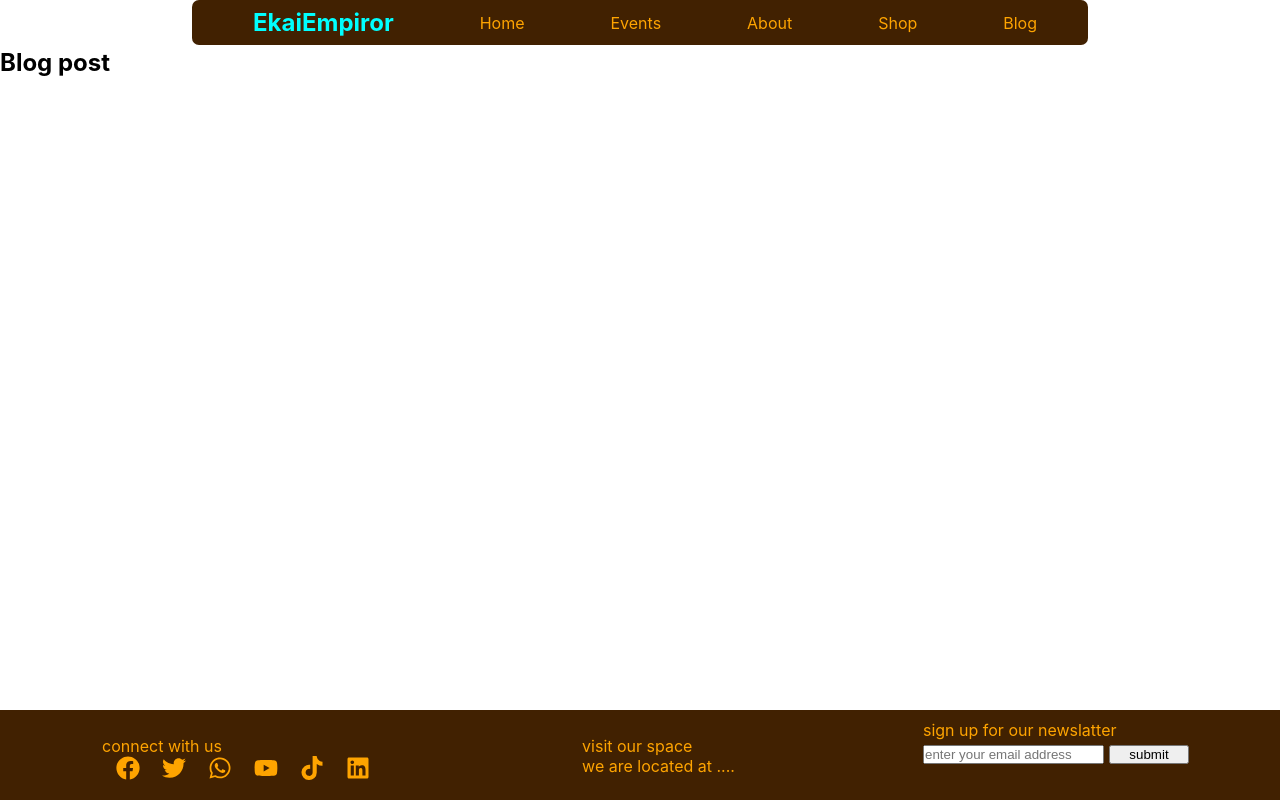
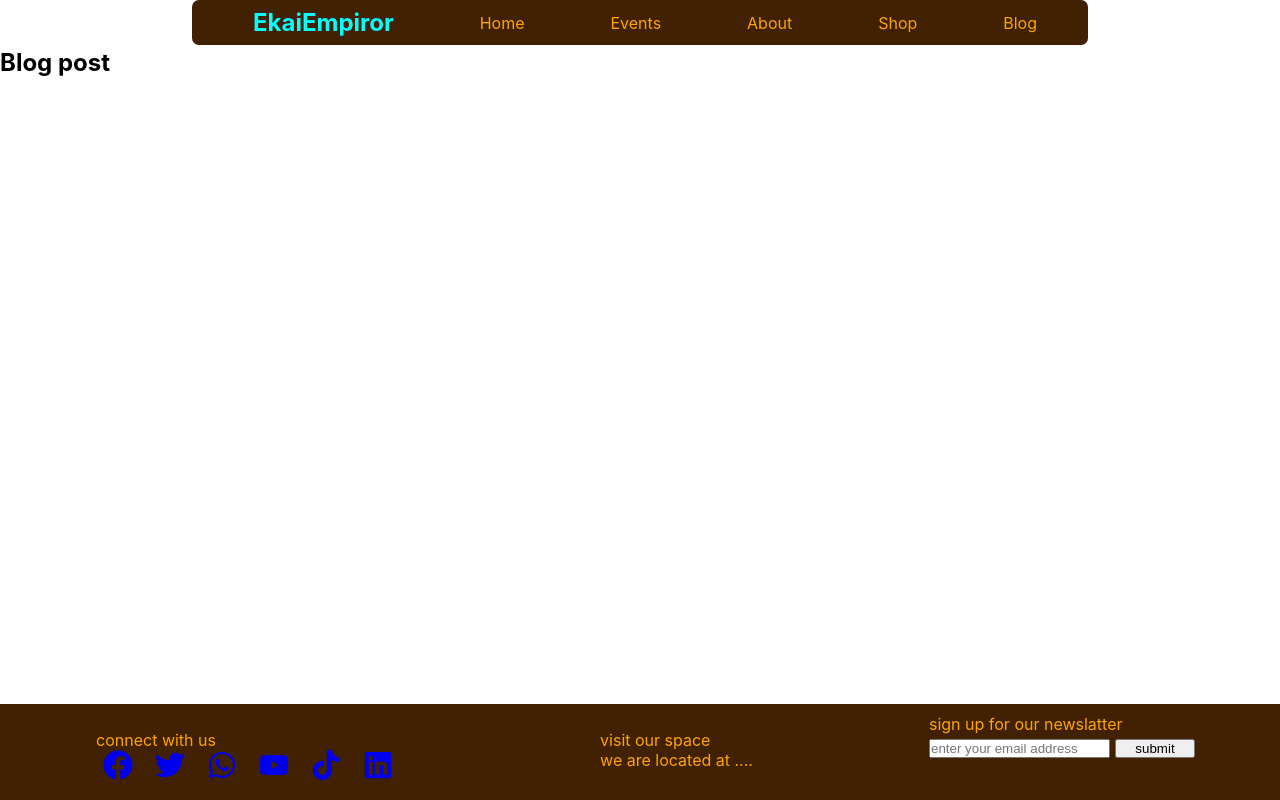
Before and after one commit to Kris-Ekiteles/ekai_empiror, a React (Create React App) app: page /blog in a window 1280 px wide. Built offline with nearby package versions, Linux system fonts and the light colour scheme.

Commit message:
reset s/media icons size

```diff
--- a/src/components/Footer.js
+++ b/src/components/Footer.js
@@ -17,18 +17,24 @@ const Footer = () => {
         <div className="media_icons">
           <p>connect with us</p>
 
-          <a href="#" target="_blank" rel="noopener noreferrer"></a>
-          <FaFacebook size={24} style={{ marginRight: 8 }} />
-          <a href="#" target="_blank" rel="noopener noreferrer"></a>
-          <FaTwitter size={24} style={{ marginRight: 8 }} />
-          <a href="#" target="_blank" rel="noopener noreferrer"></a>
-          <FaWhatsapp size={24} style={{ marginRight: 8 }} />
-          <a href="#" target="_blank" rel="noopener noreferrer"></a>
-          <FaYoutube size={24} style={{ marginRight: 8 }} />
-          <a href="#" target="_blank" rel="noopener noreferrer"></a>
-          <FaTiktok size={24} style={{ marginRight: 8 }} />
-          <a href="#" target="_blank" rel="noopener noreferrer"></a>
-          <FaLinkedin size={24} style={{ marginRight: 8 }} />
+          <a href="#" target="_blank" rel="noopener noreferrer">
+            <FaFacebook size={30} style={{ marginRight: 8 }} />
+          </a>
+          <a href="#" target="_blank" rel="noopener noreferrer">
+            <FaTwitter size={30} style={{ marginRight: 8 }} />
+          </a>
+          <a href="#" target="_blank" rel="noopener noreferrer">
+            <FaWhatsapp size={30} style={{ marginRight: 8 }} />
+          </a>
+          <a href="#" target="_blank" rel="noopener noreferrer">
+            <FaYoutube size={30} style={{ marginRight: 8 }} />
+          </a>
+          <a href="#" target="_blank" rel="noopener noreferrer">
+            <FaTiktok size={30} style={{ marginRight: 8 }} />
+          </a>
+          <a href="#" target="_blank" rel="noopener noreferrer">
+            <FaLinkedin size={30} style={{ marginRight: 8 }} />
+          </a>
         </div>
         <div className="our_space">
           <p> visit our space</p>
@@ -40,7 +46,6 @@ const Footer = () => {
           <input type="email" placeholder="enter your email address" />
           <button typeof="submit">submit</button>
         </div>
-
       </footer>
     </div>
   );
```
